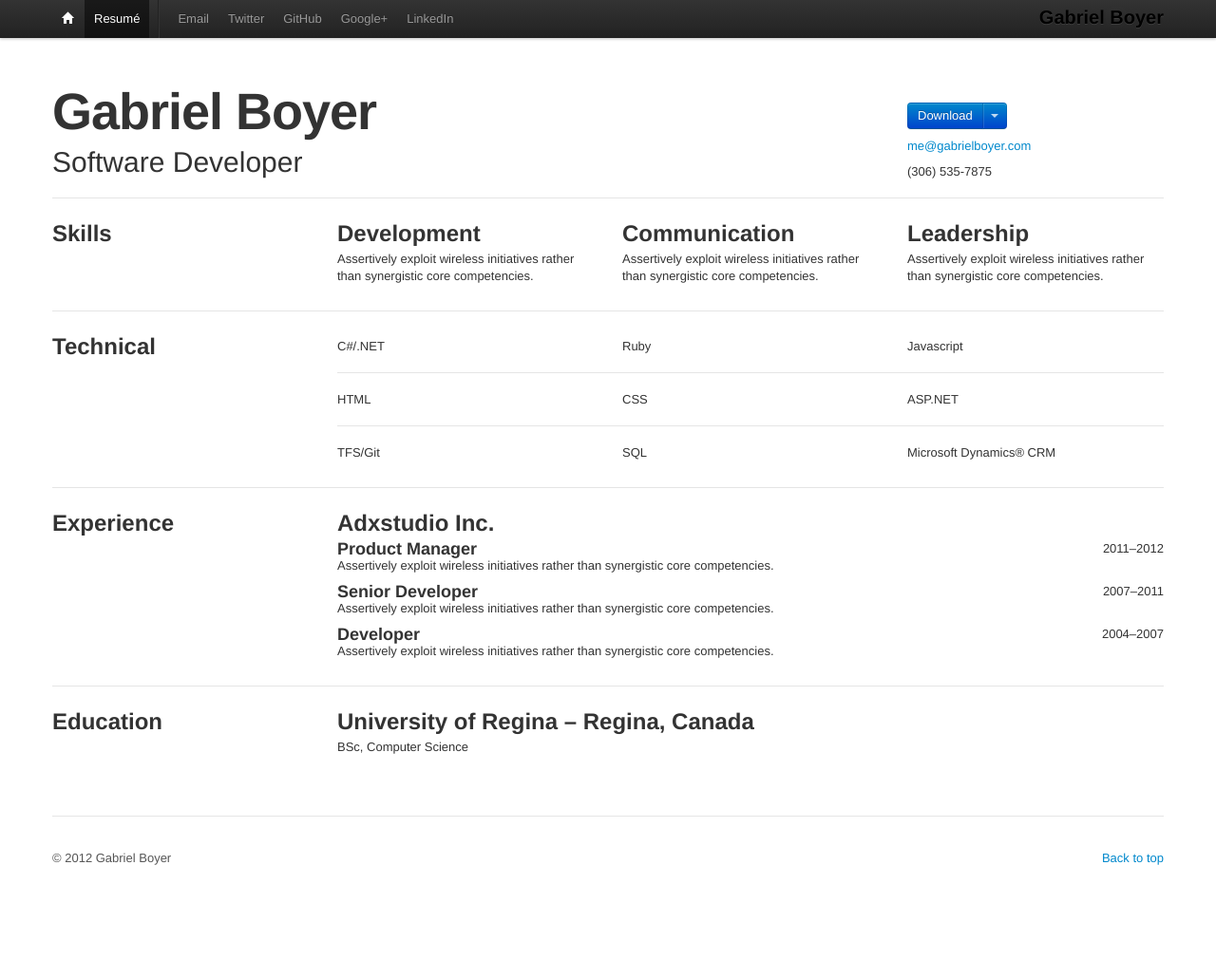
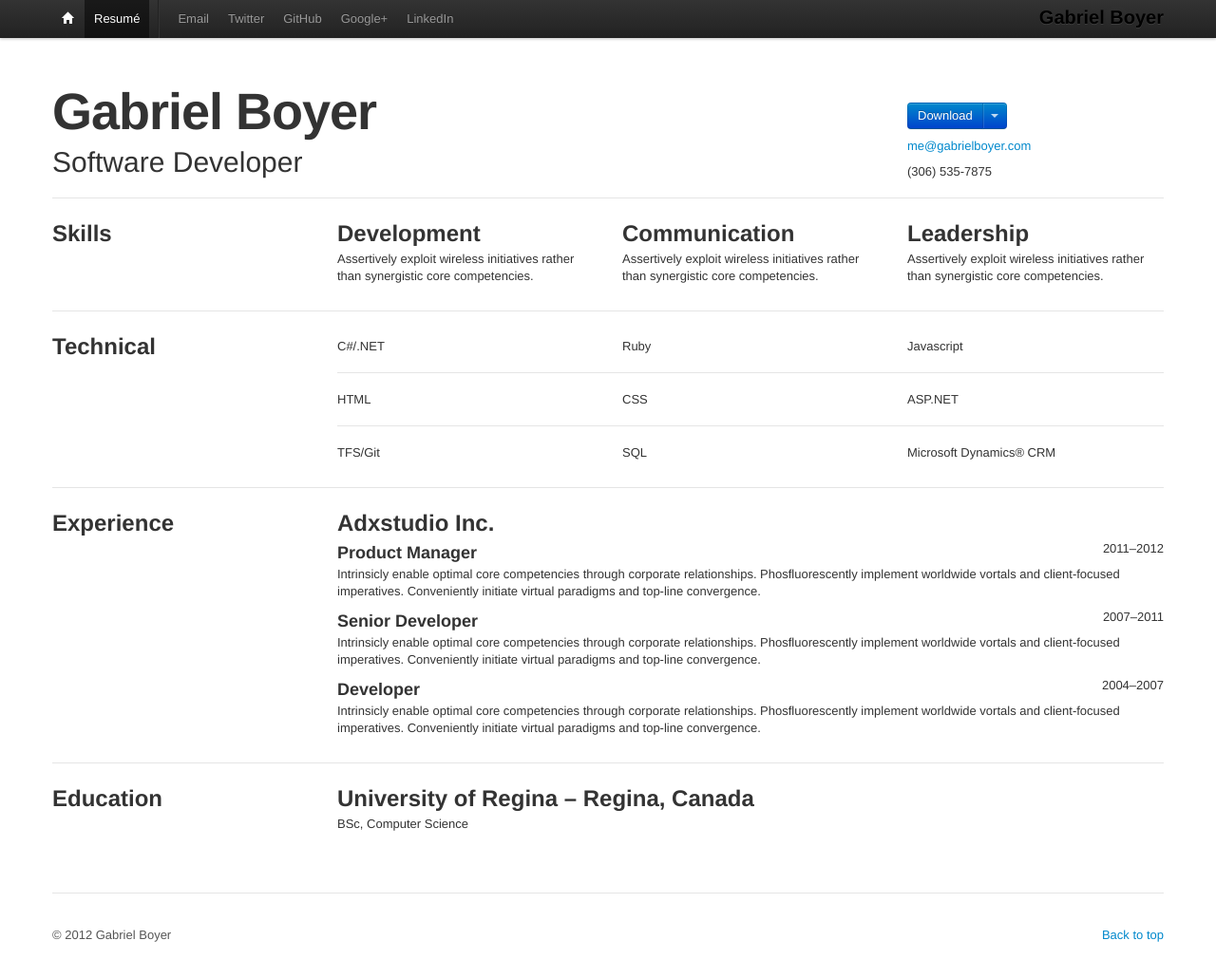
Before and after one commit to gabe/gabe.github.com, a Jekyll site: the page built from resume.html, in a window 1280 px wide and 1030 px high. Shown: the whole window at 95% size. Built offline with Jekyll 4.4.1, drawn with Linux system fonts in a browser that asks for light colours; nearby versions of some CDN libraries.

Commit message:
Adjust work experience header styles and sample content.

```diff
--- a/css/style.css
+++ b/css/style.css
@@ -71,6 +71,7 @@
 
 .resume h5 {
   font-size: 18px;
+  line-height: 27px;
 }
 
 .resume .contact p:first-child {
--- a/resume.html
+++ b/resume.html
@@ -97,17 +97,17 @@
         <p>2011&ndash;2012</p>
       </div>
       <h5>Product Manager</h5>
-      <p>Assertively exploit wireless initiatives rather than synergistic core competencies.</p>
+        <p>Intrinsicly enable optimal core competencies through corporate relationships. Phosfluorescently implement worldwide vortals and client-focused imperatives. Conveniently initiate virtual paradigms and top-line convergence.</p>
       <div class="pull-right">
         <p>2007&ndash;2011</p>
       </div>
       <h5>Senior Developer</h5>
-      <p>Assertively exploit wireless initiatives rather than synergistic core competencies.</p>
+        <p>Intrinsicly enable optimal core competencies through corporate relationships. Phosfluorescently implement worldwide vortals and client-focused imperatives. Conveniently initiate virtual paradigms and top-line convergence.</p>
       <div class="pull-right">
         <p>2004&ndash;2007</p>
       </div>
       <h5>Developer</h5>
-      <p>Assertively exploit wireless initiatives rather than synergistic core competencies.</p>
+        <p>Intrinsicly enable optimal core competencies through corporate relationships. Phosfluorescently implement worldwide vortals and client-focused imperatives. Conveniently initiate virtual paradigms and top-line convergence.</p>
     </div>
   </div>
   <hr>
```
